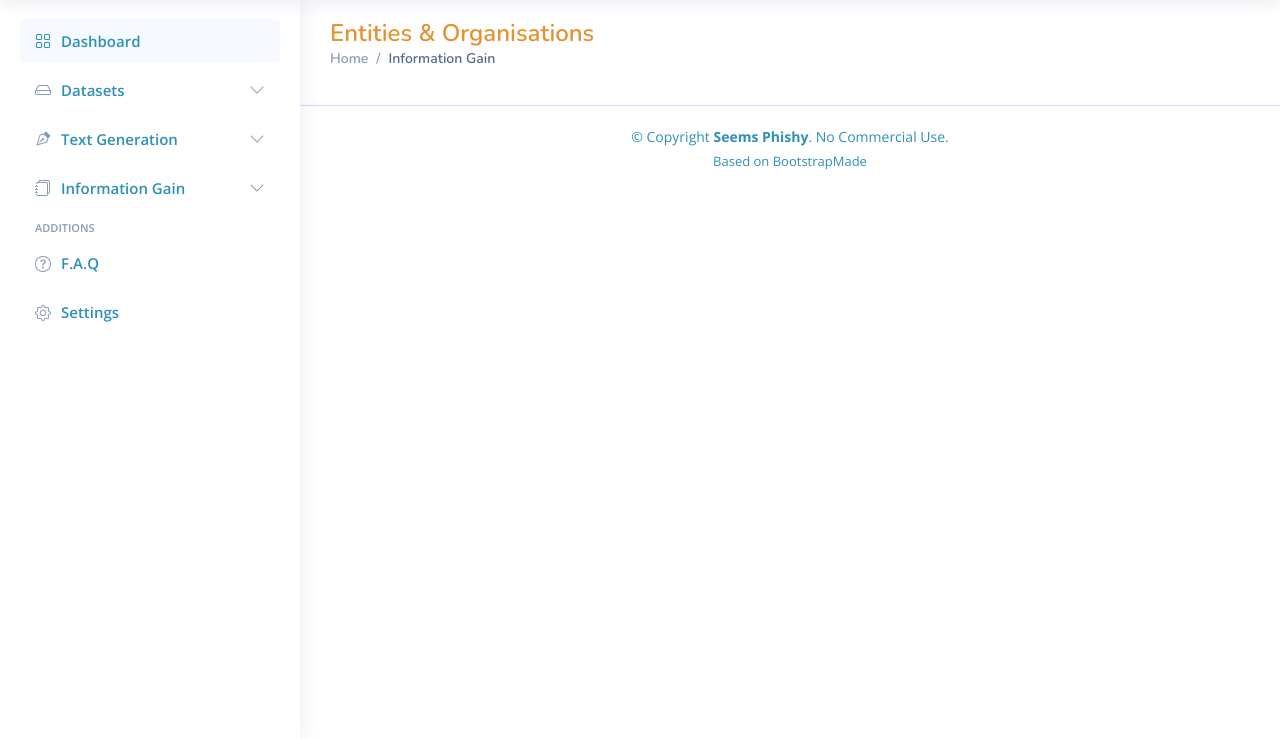
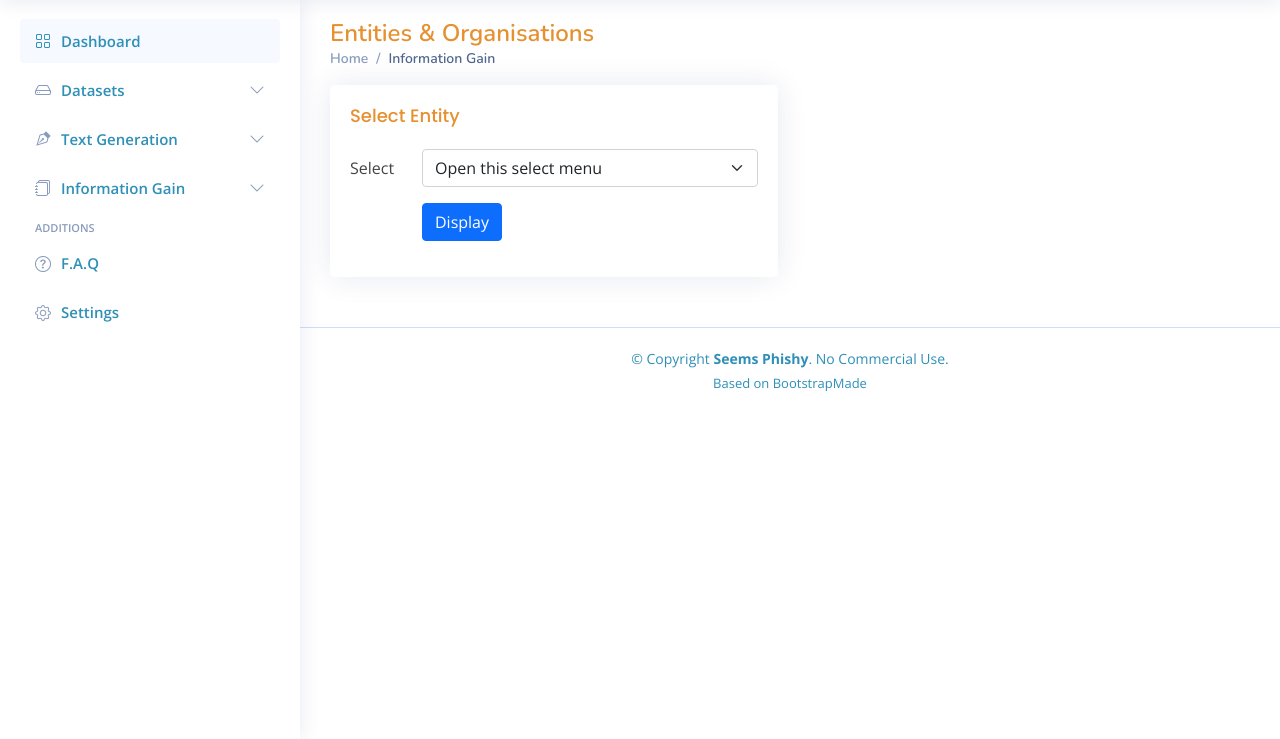
Before and after one commit to Madhour/SeemsPhishy, a Flask app: page /information-gain/entities in a window 1280 px wide. Shown: the part 61-800 px from the top of the page. Run offline with Flask 2, Linux system fonts and the light colour scheme; some libraries are stand-ins or nearby versions.

Commit message:
finished empty forms

```diff
--- a/src/SeemsPhishy/gui/app/templates/information_gain_companies.html
+++ b/src/SeemsPhishy/gui/app/templates/information_gain_companies.html
@@ -3,5 +3,44 @@
 {% block headline %}Entities & Organisations{% endblock %}
 {% block breadcrumbs %}Information Gain{% endblock %}
 {% block content %}
+<section class="section">
+    <div class="row">
+        <div class="col-lg-6">
+
+            <div class="card">
+                <div class="card-body">
+                    <h5 class="card-title">Select Entity</h5>
+
+                    <!-- General Form Elements -->
+                    <form>
+                        <div class="row mb-3">
+                            <label class="col-sm-2 col-form-label">Select</label>
+                            <div class="col-sm-10">
+                                <select class="form-select" aria-label="Default select example">
+                                    <option selected>Open this select menu</option>
+                                    <option value="1">One</option>
+                                    <option value="2">Two</option>
+                                    <option value="3">Three</option>
+                                </select>
+                            </div>
+                        </div>
+
+
+                        <div class="row mb-3">
+                            <label class="col-sm-2 col-form-label"></label>
+                            <div class="col-sm-10">
+                                <button type="submit" class="btn btn-primary">Display</button>
+                            </div>
+                        </div>
+
+                    </form>
+
+                </div>
+            </div>
+
+        </div>
+
+    </div>
+</section>
 
 {% endblock %}
```
Also changed, not shown: src/SeemsPhishy/gui/app/templates/information_gain_companies_detail.html (added, +7 -0 lines).
